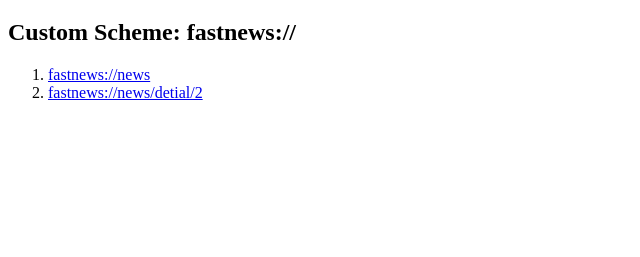
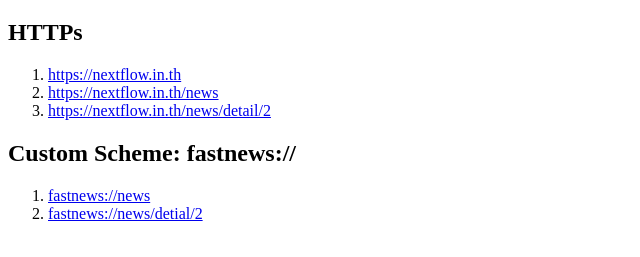
Before and after one commit to teerasej/nextflow-app-deeplink-test-page, a plain HTML site: page index.html in a window 1280 px wide. Shown: the part 61-318 px from the top of the page, without its empty margins (0-640 px from the left). Drawn offline with Linux system fonts and the light colour scheme.

Commit message:
add https link

```diff
--- a/index.html
+++ b/index.html
@@ -7,7 +7,12 @@
 </head>
 <body>
     <h1>Nextflow - Deep link test page</h1>
-
+    <h2>HTTPs</h2>
+    <ol>
+        <li><a href="https://nextflow.in.th">https://nextflow.in.th</a></li>
+        <li><a href="https://nextflow.in.th/news">https://nextflow.in.th/news</a></li>
+        <li><a href="https://nextflow.in.th/news/detail/2">https://nextflow.in.th/news/detail/2</a></li>
+    </ol>
     <h2>Custom Scheme: fastnews://</h2>
     <ol>
         <li><a href="fastnews://news">fastnews://news</a></li>
```
